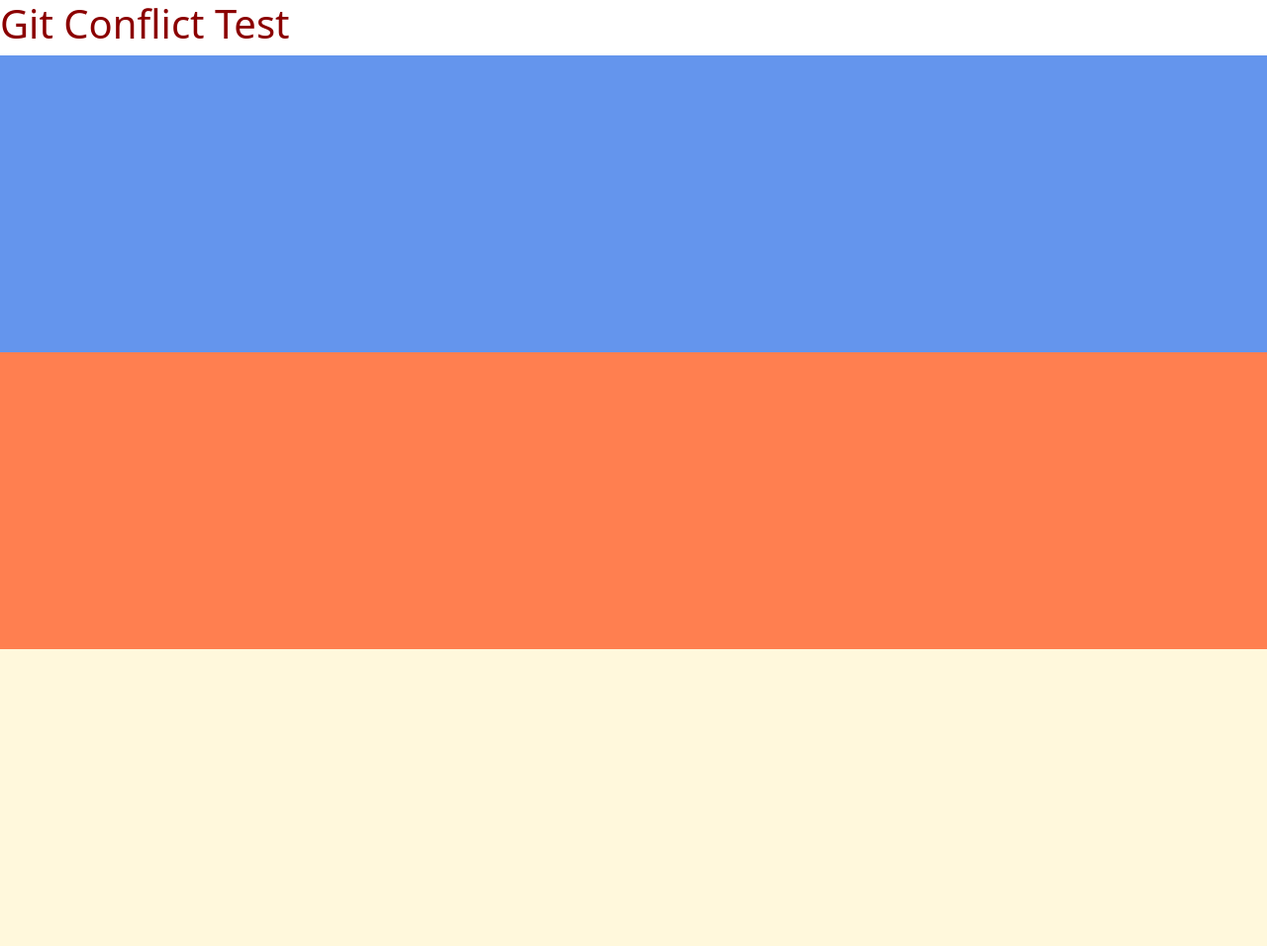
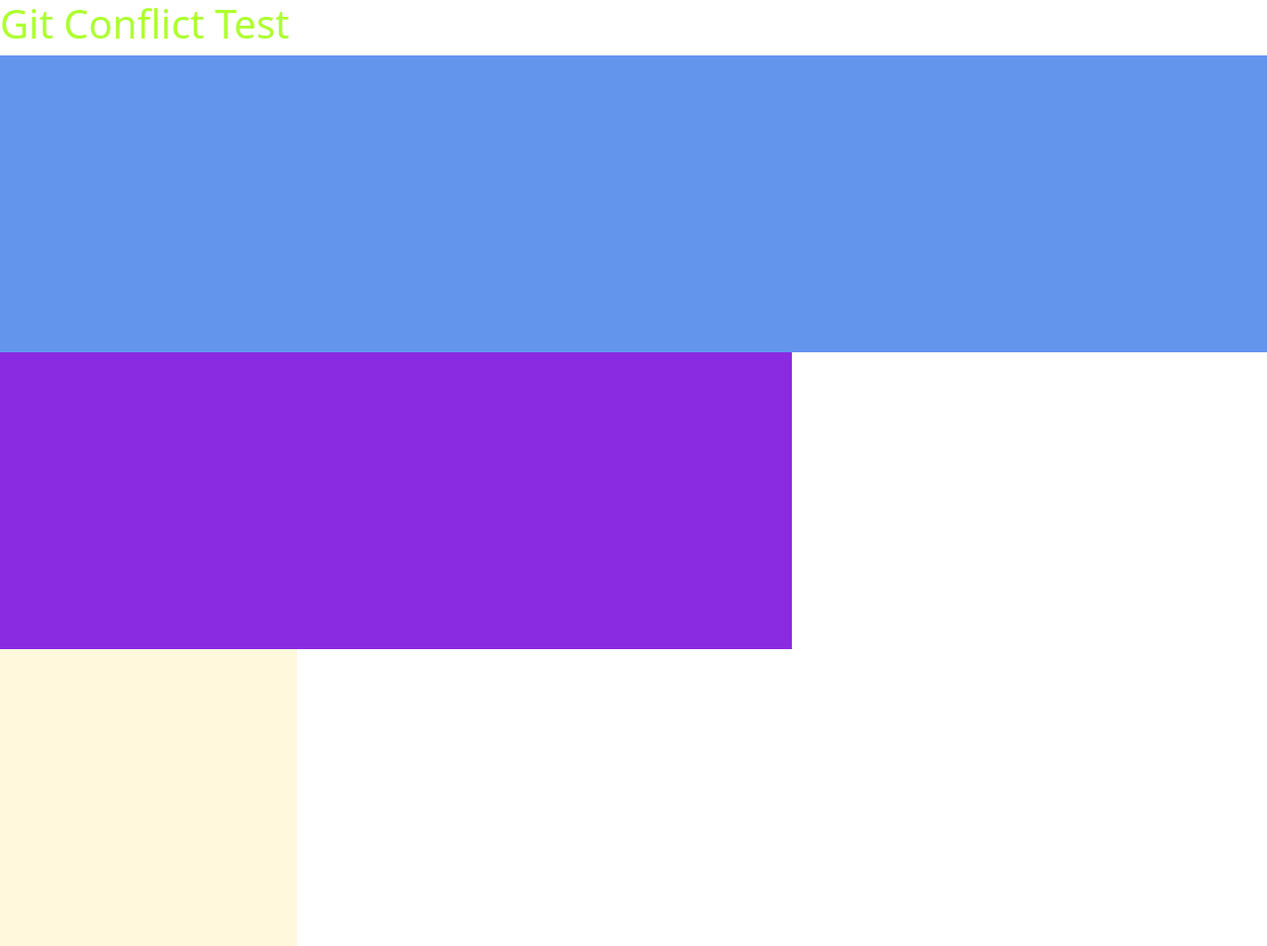
Before and after one commit to SpiriDs/gitTestConflict, a plain HTML site: page index.html in a window 1280 px wide. Shown: the whole page at 99% size. Drawn offline with nearby package versions, Linux system fonts and the light colour scheme.

Commit message:
Changes two

```diff
--- a/style.css
+++ b/style.css
@@ -1,5 +1,5 @@
 h1 {
-    color: darkred
+    color: greenyellow
 }
 
 .div1 {
@@ -9,13 +9,13 @@ h1 {
 }
 
 .div2 {
-    width: 100%;
+    width: 800px;
     height: 300px;
-    background-color: coral;
+    background-color: blueviolet;
 }
 
 .div3 {
-    width: 100%;
+    width: 300px;
     height: 300px;
     background-color: cornsilk;
 }
```
